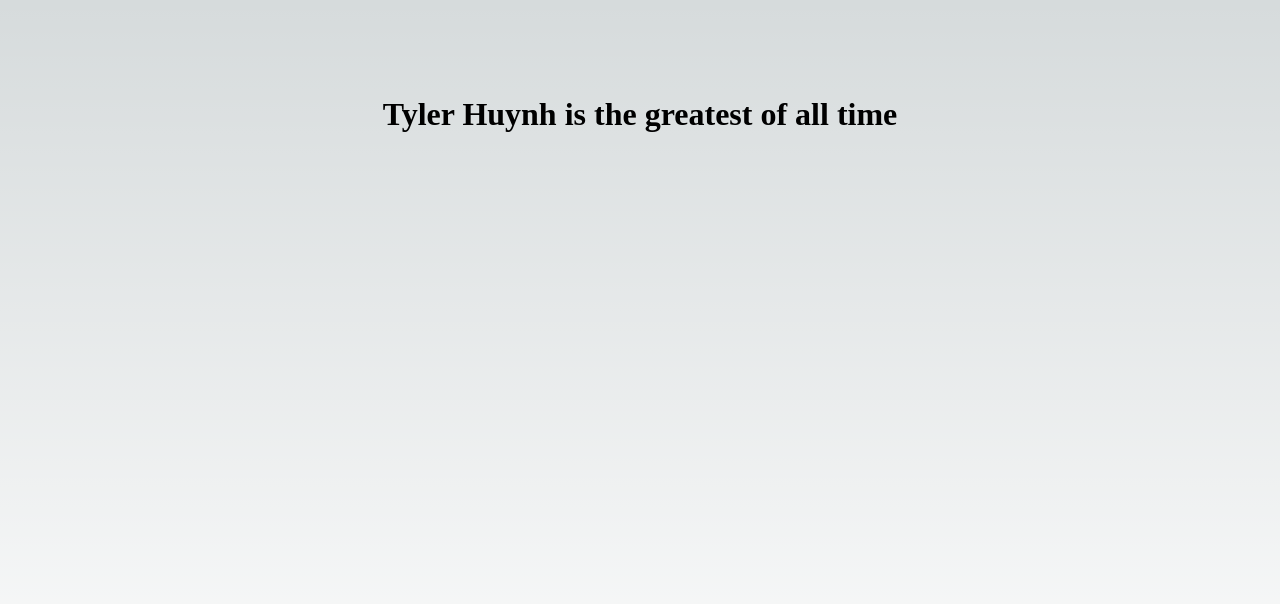
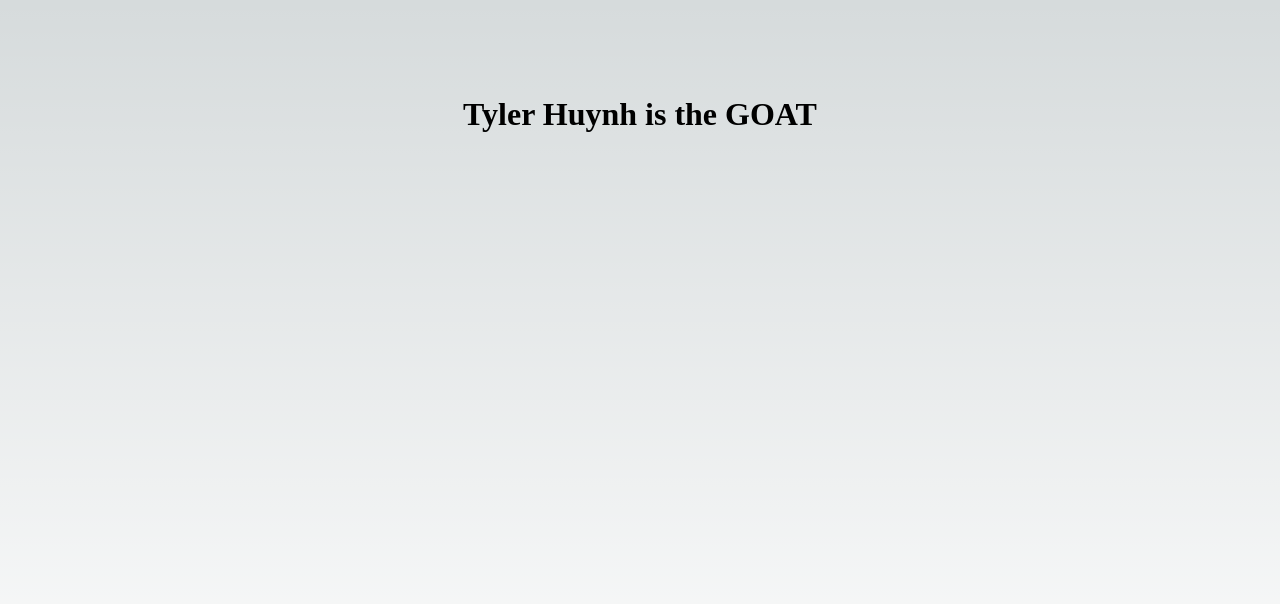
Before and after one commit to JetNine9/lbc-web, a Next.js app: page / in a window 1280 px wide. Shown: the top 604 px of the page. Built offline with nearby package versions, Linux system fonts and the light colour scheme.

Commit message:
Update index.tsx

```diff
--- a/pages/index.tsx
+++ b/pages/index.tsx
@@ -14,7 +14,7 @@ export default function Home() {
         <link rel='icon' href='/favicon.ico' />
       </Head>
       <main className={styles.main}>
-        <h1>Tyler Huynh is the greatest of all time</h1>
+        <h1>Tyler Huynh is the GOAT</h1>
       </main>
     </>
   );
```
